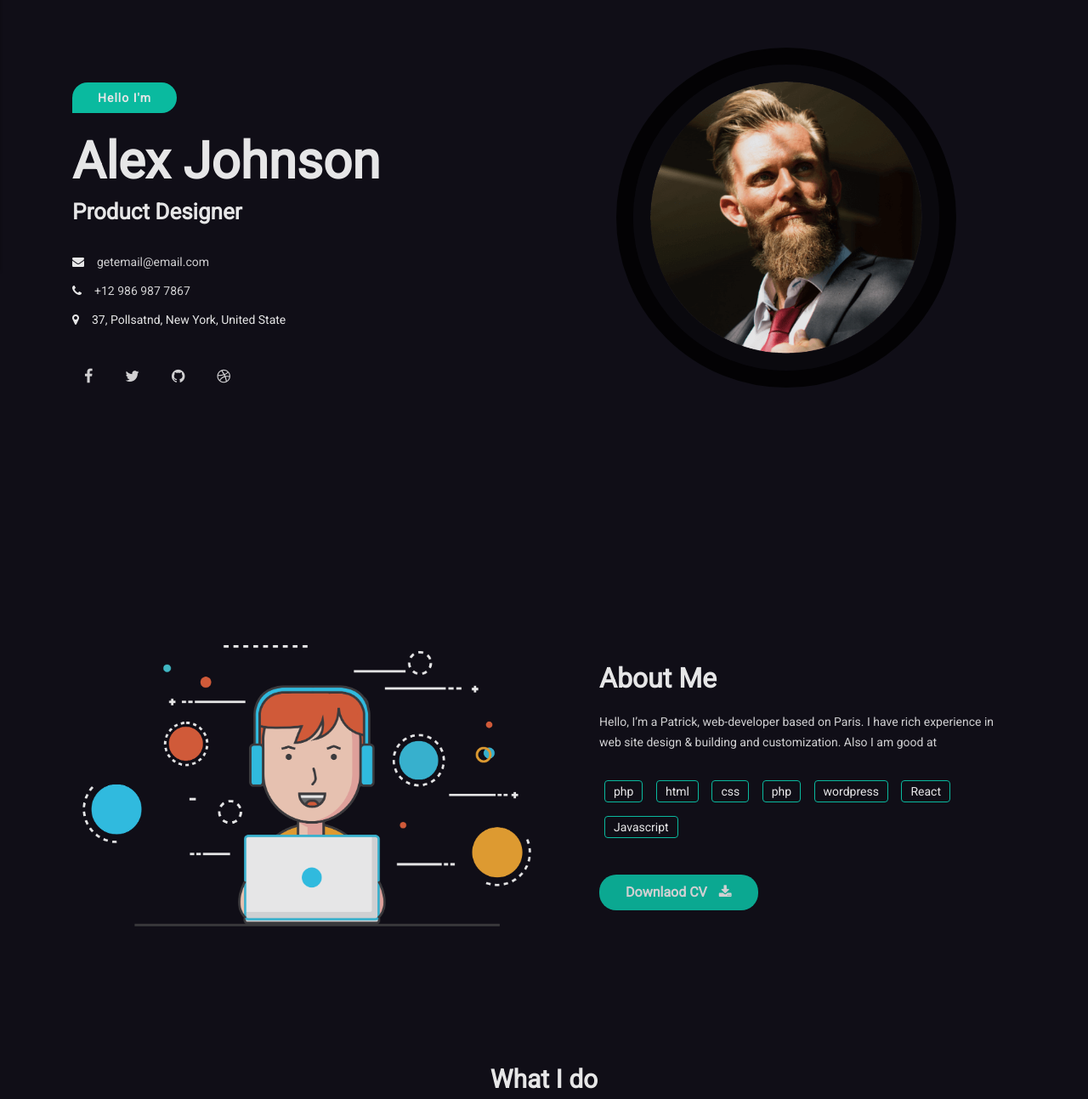
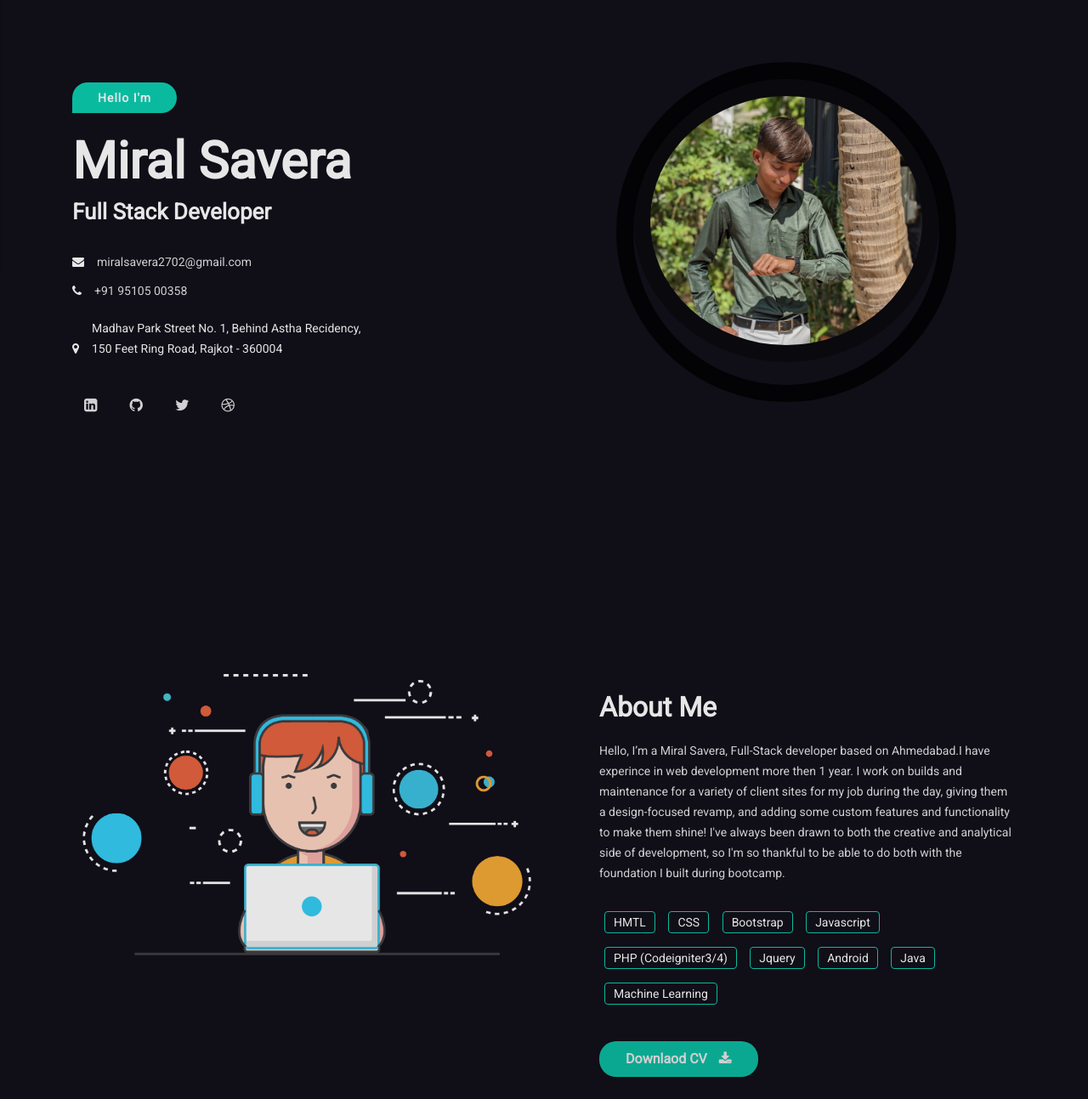
Before and after one commit to Miral-Savera/Miral_Web_Resume, a plain HTML site: page index.html in a window 1280 px wide. Shown: the part 177-1470 px from the top of the page at 85% size. Drawn offline with Linux system fonts and the light colour scheme; some packages are replaced by stand-ins of ours.

Commit message:
ℹ️ basic information added

```diff
--- a/index.html
+++ b/index.html
@@ -3,7 +3,7 @@
 
 <!-- Mirrored from cvresumetemplate.com/maha-personal-cv-resume-html-template/home-one.html by HTTrack Website Copier/3.x [XR&CO'2014], Sun, 09 Apr 2023 17:40:58 GMT -->
 <head>
-        <title> Maha - Personal CV/Resume Template | Home 1 </title>
+        <title>Miral Savera</title>
         <!-- Required meta tags -->
         <meta charset="utf-8">
         <meta http-equiv="X-UA-Compatible" content="IE=edge">
@@ -65,8 +65,6 @@
                 <div class="row">
                     <nav class="navbar navbar-expand-lg mh-nav nav-btn">
                         <a class="navbar-brand" href="#">
-                            <img src="assets/images/fedalon_logo.png" alt="" class="img-fluid">
-                            <!-- <h2>Maha</h2> -->
                         </a>
                         <button class="navbar-toggler" type="button" data-toggle="collapse" data-target="#navbarSupportedContent" aria-controls="navbarSupportedContent" aria-expanded="false" aria-label="Toggle navigation">
                             <span class="navbar-toggler-icon icon"></span>
@@ -120,19 +118,21 @@
                                     <span>Hello I'm</span>
                                 </div>
 
-                                <h2 class="wow fadeInUp" data-wow-duration="0.8s" data-wow-delay="0.2s">Alex Johnson</h2>
-                                <h4 class="wow fadeInUp" data-wow-duration="0.8s" data-wow-delay="0.3s">Product Designer</h4>
+                                <h2 class="wow fadeInUp" data-wow-duration="0.8s" data-wow-delay="0.2s">Miral Savera</h2>
+                                <h4 class="wow fadeInUp" data-wow-duration="0.8s" data-wow-delay="0.3s">Full Stack Developer</h4>
 
                                 <ul>
-                                    <li class="wow fadeInUp" data-wow-duration="0.8s" data-wow-delay="0.4s"><i class="fa fa-envelope"></i><a href="mailto:">getemail@email.com</a></li>
-                                    <li class="wow fadeInUp" data-wow-duration="0.8s" data-wow-delay="0.5s"><i class="fa fa-phone"></i><a href="callto:">+12 986 987 7867</a></li>
-                                    <li class="wow fadeInUp" data-wow-duration="0.8s" data-wow-delay="0.6s"><i class="fa fa-map-marker"></i><address>37, Pollsatnd, New York, United State</address></li>
+                                    <li class="wow fadeInUp" data-wow-duration="0.8s" data-wow-delay="0.4s"><i class="fa fa-envelope"></i><a href="mailto:">miralsavera2702@gmail.com</a></li>
+                                    <li class="wow fadeInUp" data-wow-duration="0.8s" data-wow-delay="0.5s"><i class="fa fa-phone"></i><a href="callto:">+91 95105 00358</a></li>
+                                </ul>
+                                <ul>
+                                    <li class="wow fadeInUp" data-wow-duration="0.8s" data-wow-delay="0.6s"><i class="fa fa-map-marker"></i><address class="">Madhav Park Street No. 1, Behind Astha Recidency,<br> 150 Feet Ring Road, Rajkot - 360004</address></li>
                                 </ul>
 
                                 <ul class="social-icon wow fadeInUp" data-wow-duration="0.8s" data-wow-delay="0.7s">
-                                    <li><a href="#"><i class="fa fa-facebook"></i></a></li>
+                                    <li><a href="https://www.linkedin.com/in/miral-savera-5b594a214/" target="_blank"><i class="fa fa-linkedin-square"></i></a></li>
+                                    <li><a href="https://github.com/Miral-Savera" target="_blank"><i class="fa fa-github"></i></a></li>
                                     <li><a href="#"><i class="fa fa-twitter"></i></a></li>
-                                    <li><a href="#"><i class="fa fa-github"></i></a></li>
                                     <li><a href="#"><i class="fa fa-dribbble"></i></a></li>
                                 </ul>
                             </div>
@@ -140,7 +140,7 @@
                         <div class="col-sm-6">
                             <div class="hero-img wow fadeInUp" data-wow-duration="0.8s" data-wow-delay="0.6s">
                                 <div class="img-border">
-                                    <img src="assets/images/hero.png" alt=""  class="img-fluid">
+                                    <img src="assets/images/mssavera.jpg" alt=""  class="img-fluid img-rounded" width="500px">
                                 </div>
                             </div>
                         </div>
@@ -165,18 +165,19 @@
                     <div class="col-sm-12 col-md-6">
                         <div class="mh-about-inner">
                             <h2 class="wow fadeInUp" data-wow-duration="0.8s" data-wow-delay="0.1s">About Me</h2>
-                            <p class="wow fadeInUp" data-wow-duration="0.8s" data-wow-delay="0.2s">Hello, I’m a Patrick, web-developer based on Paris.
-                            I have rich experience in web site design & building
-                            and customization. Also I am good at</p>
+                            <p class="wow fadeInUp" data-wow-duration="0.8s" data-wow-delay="0.2s">Hello, I’m a Miral Savera, Full-Stack developer based on Ahmedabad.I have experince in web development more then 1 year.
+                            I work on builds and maintenance for a variety of client sites for my job during the day, giving them a design-focused revamp, and adding some custom features and functionality to make them shine! I've always been drawn to both the creative and analytical side of development, so I'm so thankful to be able to do both with the foundation I built during bootcamp.</p>
                             <div class="mh-about-tag wow fadeInUp" data-wow-duration="0.8s" data-wow-delay="0.3s">
                                 <ul>
-                                    <li><span>php</span></li>
-                                    <li><span>html</span></li>
-                                    <li><span>css</span></li>
-                                    <li><span>php</span></li>
-                                    <li><span>wordpress</span></li>
-                                    <li><span>React</span></li>
+                                    <li><span>HMTL</span></li>
+                                    <li><span>CSS</span></li>
+                                    <li><span>Bootstrap</span></li>
                                     <li><span>Javascript</span></li>
+                                    <li><span>PHP (Codeigniter3/4)</span></li>
+                                    <li><span>Jquery</span></li>
+                                    <li><span>Android</span></li>
+                                    <li><span>Java</span></li>
+                                    <li><span>Machine Learning</span></li>
                                 </ul>
                             </div>
                             <a href="#" class="btn btn-fill wow fadeInUp" data-wow-duration="0.8s" data-wow-delay="0.4s">Downlaod CV <i class="fa fa-download"></i></a>
```
Also changed, not shown: assets/images/mssavera.jpg (added).
